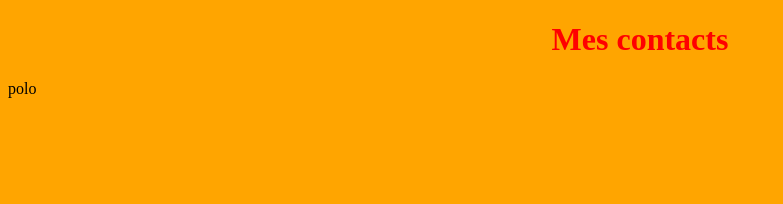
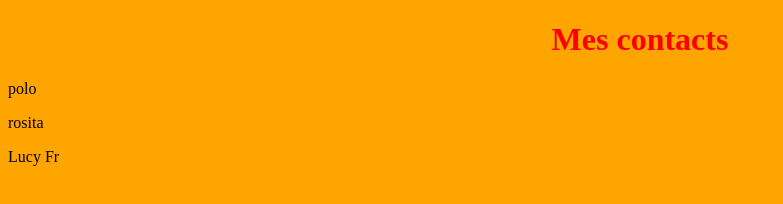
Before and after one commit to Remiwf3/exo1, a plain HTML site: page contacts.html in a window 1280 px wide. Shown: the whole page, without its empty margins (0-783 px from the left). Drawn offline with Linux system fonts and the light colour scheme.

Commit message:
Add lucy

```diff
--- a/contacts.html
+++ b/contacts.html
@@ -10,5 +10,9 @@
 		<h1>Mes contacts</h1>
 
 		<p>polo</p>
+
+		<p>rosita</p>
+
+		<p>Lucy Fr</p>
 	</body>
 </html>
```
